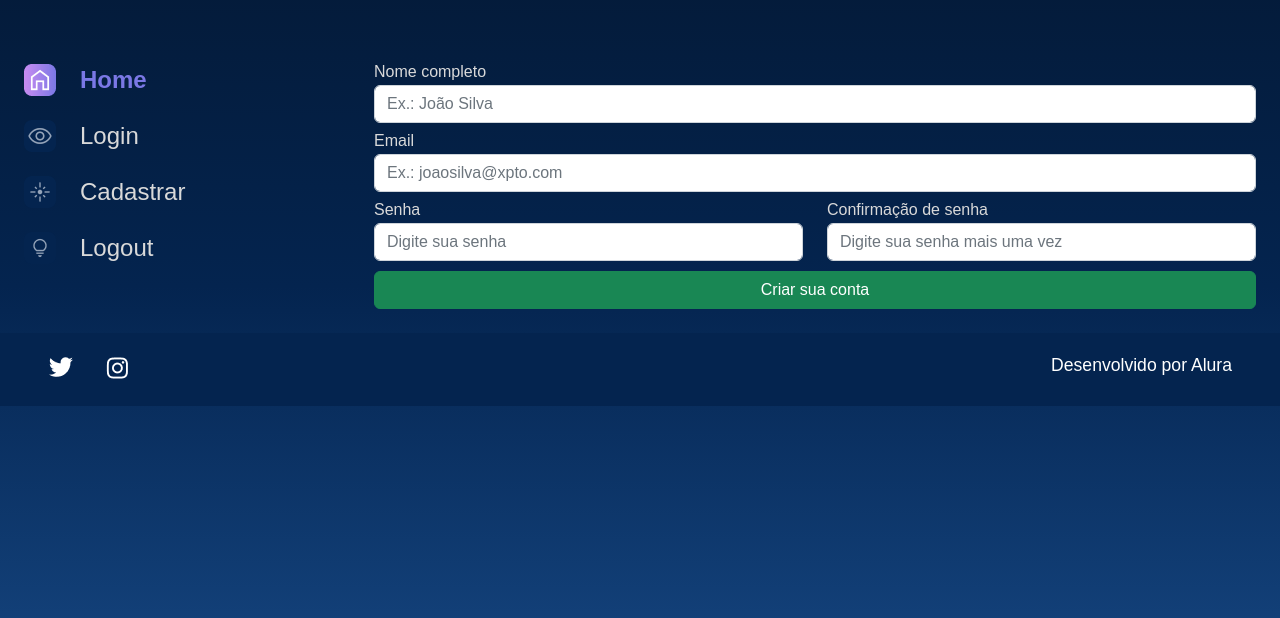
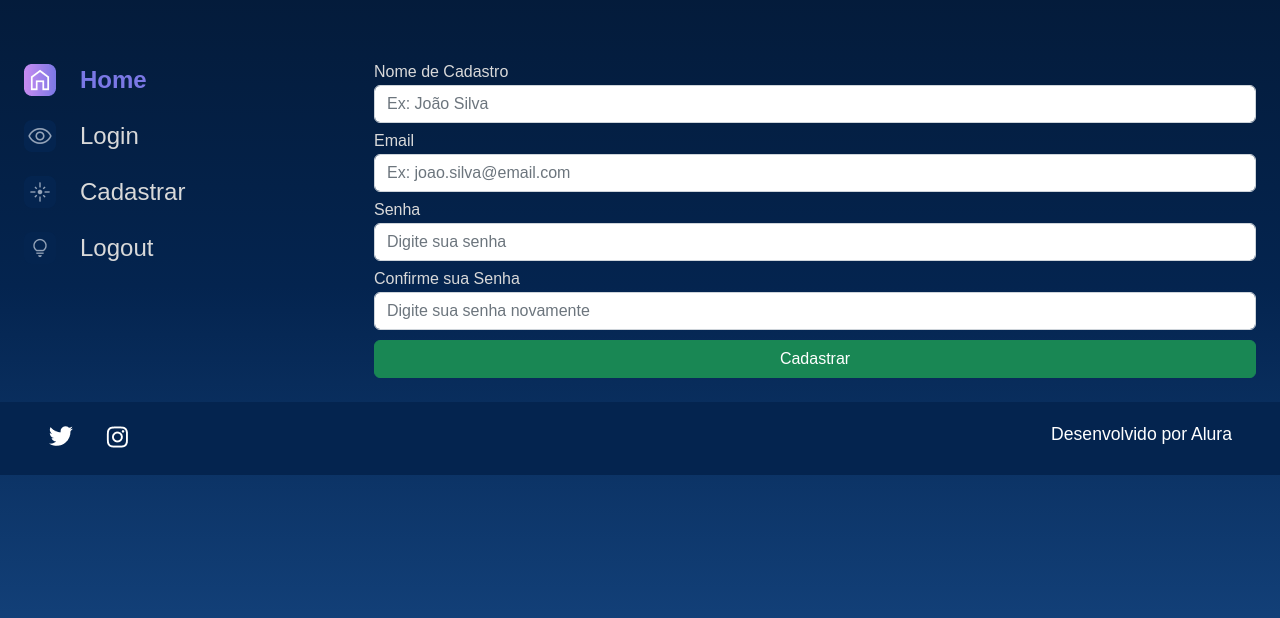
Before and after one commit to nfbcn/alura_space, a Django app: page /cadastro in a window 1280 px wide. Shown: the part 114-732 px from the top of the page. Run offline with Django 4.2, Linux system fonts and the light colour scheme.

Commit message:
quase la

```diff
--- a/templates/usuarios/cadastro.html
+++ b/templates/usuarios/cadastro.html
@@ -42,25 +42,16 @@
             </section>
             <section class="galeria" style="margin-left: 5em">
                 <form action="" method="">
+                    {% csrf_token %}
                     <div class="row">
+                        {% for field in form.visible_fields %}
                         <div class="col-12 col-lg-12" style="margin-bottom: 10px;">
-                            <label for="nome_cadastro" style="color:#D9D9D9; margin-bottom: 5px;"><b>Nome completo</b></label>
-                            <input type="text" class="form-control" name="nome_cadastro" placeholder="Ex.: João Silva" required>
+                            <label for="{{field.id_for_label}}" style="color:#D9D9D9; margin-bottom: 5px;">{{ field.label }}</label>
+                            {{field}}
                         </div>
-                        <div class="col-12 col-lg-12" style="margin-bottom: 10px;">
-                            <label for="email" style="color:#D9D9D9; margin-bottom: 5px;"><b>Email</b></label>
-                            <input type="email" class="form-control" name="email" placeholder="Ex.: joaosilva@xpto.com" required>
-                        </div>
-                        <div class="col-12 col-lg-6" style="margin-bottom: 10px;">
-                            <label for="password1" style="color:#D9D9D9; margin-bottom: 5px;"><b>Senha</b></label>
-                            <input type="password" class="form-control" name="password1" placeholder="Digite sua senha" required>
-                        </div>
-                        <div class="col-12 col-lg-6" style="margin-bottom: 10px;">
-                            <label for="password2" style="color:#D9D9D9; margin-bottom: 5px;"><b>Confirmação de senha</b></label>
-                            <input type="password" class="form-control" name="password2" placeholder="Digite sua senha mais uma vez" required>
-                        </div>
-                        <div class="col-12 text-center">
-                            <button class="btn btn-success col-12" style="padding: top 5px;" type="submit">Criar sua conta</button>
+                        {% endfor%}
+                        <div>
+                            <button class="btn btn-success col-12" style="padding: top 5px;" type="submit">Cadastrar</button>
                         </div>
                     </div>
                 </form>
--- a/usuarios/form.py
+++ b/usuarios/form.py
@@ -23,3 +23,50 @@ class LoginForms(forms.Form):
             }
         )
     )
+
+
+class CadastroForms(forms.Form):
+    nome_cadastro=forms.CharField(
+        label="Nome de Cadastro",
+        required=True,
+        max_length=100,
+        widget=forms.TextInput(
+            attrs={
+                "class": "form-control",
+                "placeholder": "Ex: João Silva"
+            }
+        )
+    )
+    email=forms.EmailField(
+        label="Email",
+        required=True,
+        max_length=100,
+        widget=forms.EmailInput(
+            attrs={
+                "class": "form-control",
+                "placeholder": "Ex: joao.silva@email.com"
+            }
+        )
+    )
+    senha_1=forms.CharField(
+        label="Senha",
+        required=True,
+        max_length=70,
+        widget=forms.PasswordInput(
+            attrs={
+                "class": "form-control",
+                "placeholder": "Digite sua senha"
+            }
+        )
+    )
+    senha_2=forms.CharField(
+        label="Confirme sua Senha",
+        required=True,
+        max_length=70,
+        widget=forms.PasswordInput(
+            attrs={
+                "class": "form-control",
+                "placeholder": "Digite sua senha novamente"
+            }
+        )
+    )
--- a/usuarios/views.py
+++ b/usuarios/views.py
@@ -1,10 +1,10 @@
 from django.shortcuts import render
-from usuarios.form    import LoginForms
+from usuarios.form    import LoginForms, CadastroForms
 
 def login(request):
     form = LoginForms()
     return render(request, "usuarios/login.html", {"form":form})
 
 def cadastro(request):
-
-    return render(request, "usuarios/cadastro.html")
+    form = CadastroForms()
+    return render(request, "usuarios/cadastro.html", {"form":form})
```
